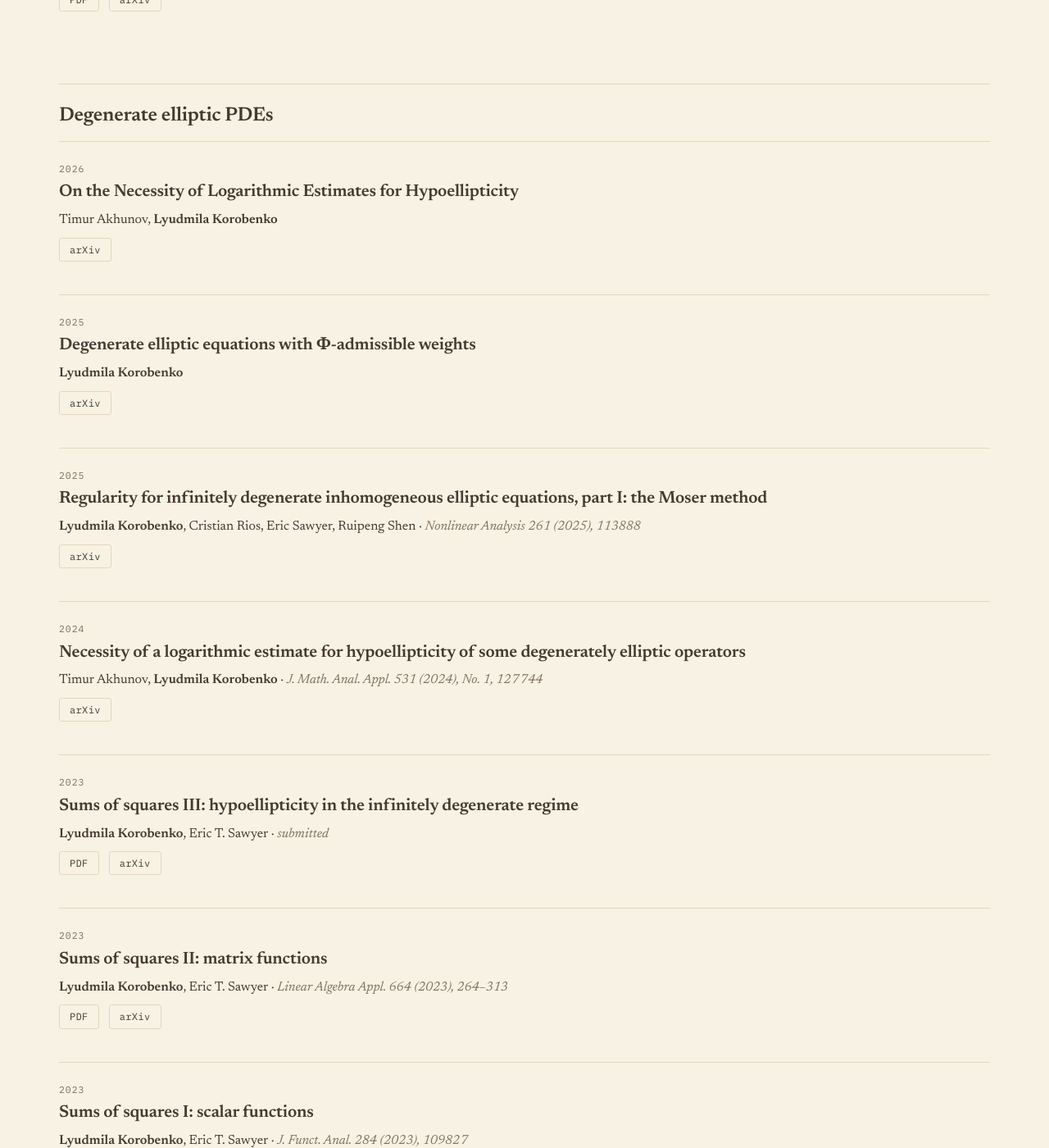
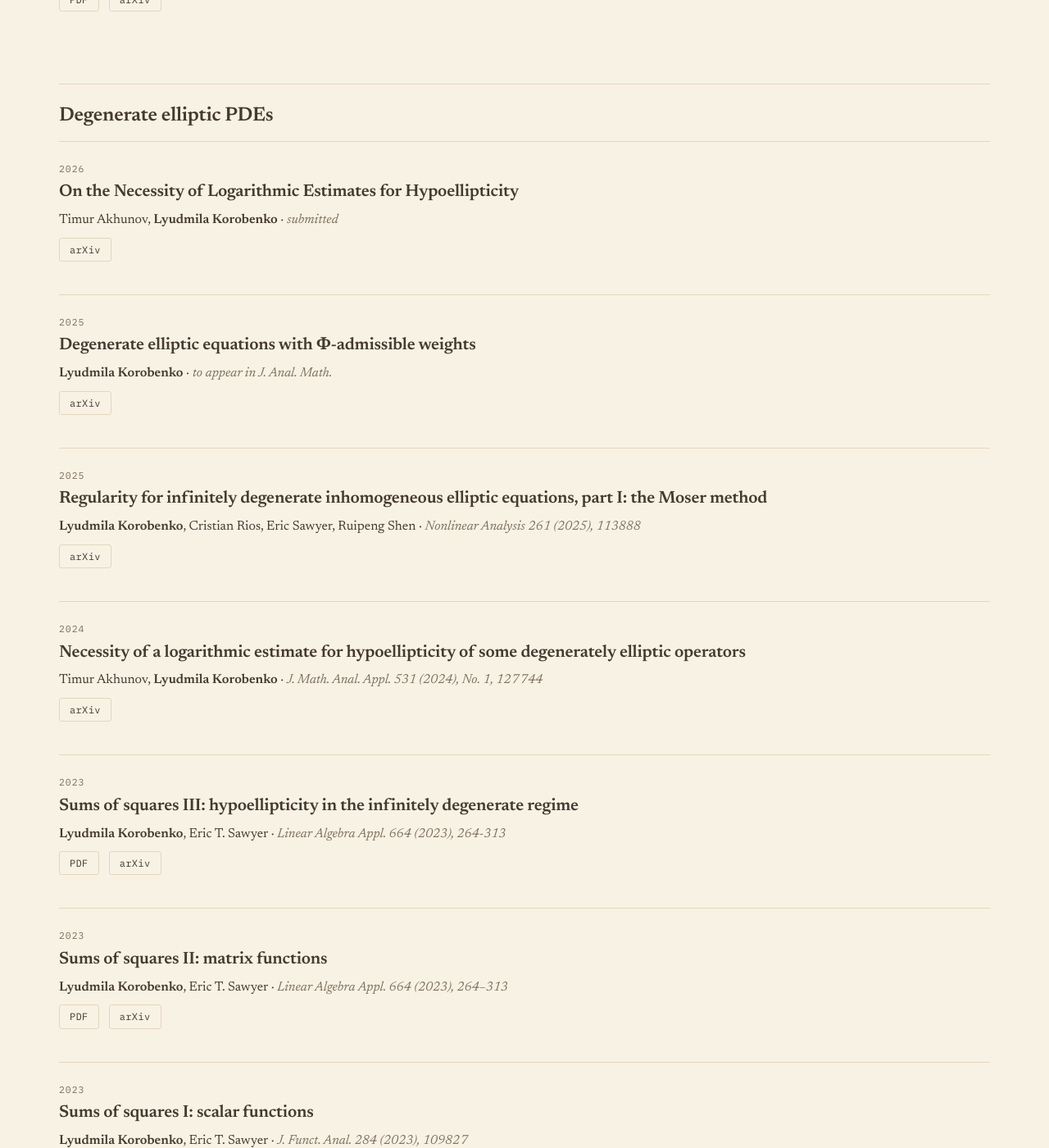
Before and after one commit to chhh/luda-website, a Jekyll site: the page built from publications.md, in a window 1280 px wide and 1400 px high, scrolled down 1086 px. Shown: the whole window at 82% size. Built offline with Jekyll 4.4.1, drawn with Linux system fonts in a browser that asks for light colours; some of the changed text lies outside the part shown.

Commit message:
Update publications.yml

```diff
--- a/_data/publications.yml
+++ b/_data/publications.yml
@@ -18,6 +18,7 @@
   year: 2025
   group: Functional analysis
   arxiv: "2412.05810"
+  journal: Ann. Func. Anal. 17, No. 2 (2026), 1-28
 
 - title: Weighted 1-dimensional Orlicz-Poincaré inequalities
   authors: Lyudmila Korobenko, Olly Milshtein, Lucas Yong
@@ -47,12 +48,14 @@
   year: 2026
   group: Degenerate elliptic PDEs
   arxiv: "2605.15070"
+  journal: submitted
 
 - title: Degenerate elliptic equations with Φ-admissible weights
   authors: Lyudmila Korobenko
   year: 2025
   group: Degenerate elliptic PDEs
   arxiv: "2501.11766"
+  journal: to appear in J. Anal. Math.
 
 - title: "Regularity for infinitely degenerate inhomogeneous elliptic equations, part I: the Moser method"
   authors: Lyudmila Korobenko, Cristian Rios, Eric Sawyer, Ruipeng Shen
@@ -73,7 +76,7 @@
   year: 2023
   group: Degenerate elliptic PDEs
   arxiv: "2107.12451"
-  journal: submitted
+  journal: Linear Algebra Appl. 664 (2023), 264-313
   pdf: /assets/pdfs/sos-3.pdf
 
 - title: "Sums of squares II: matrix functions"
```
